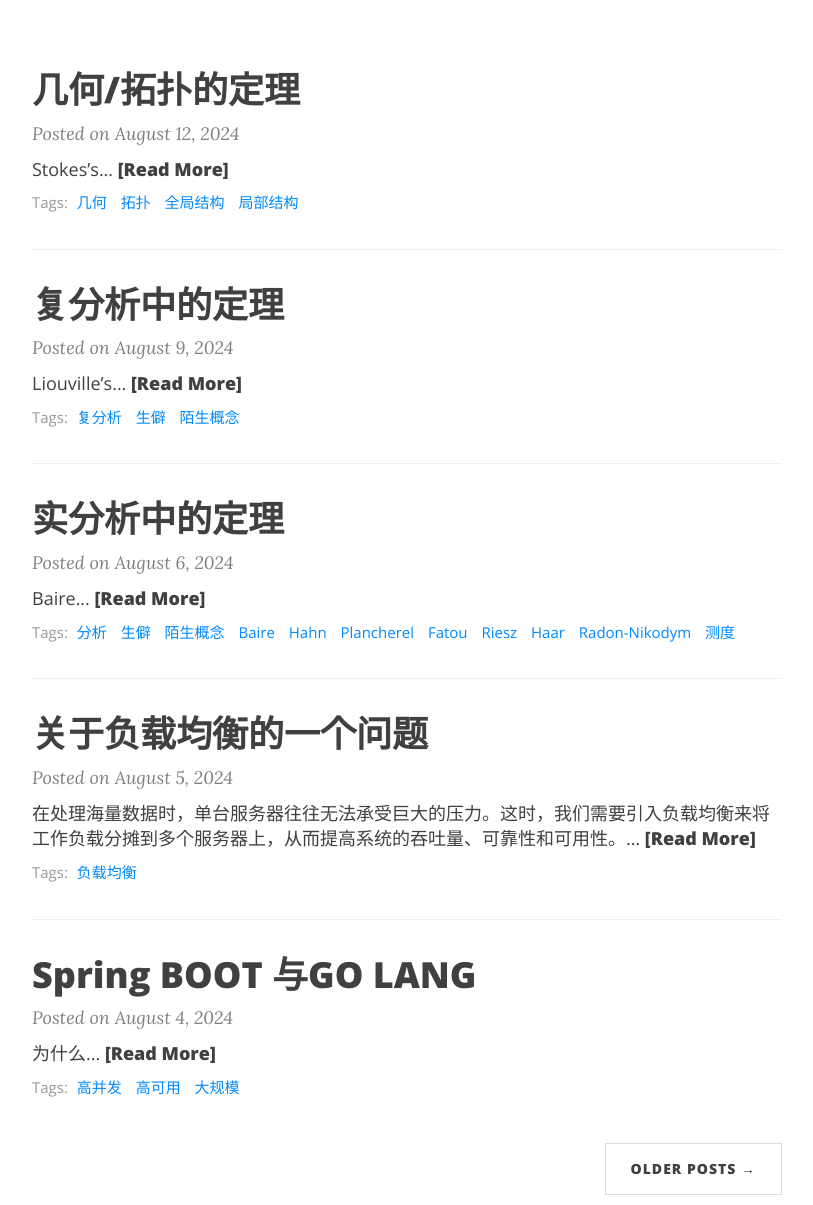
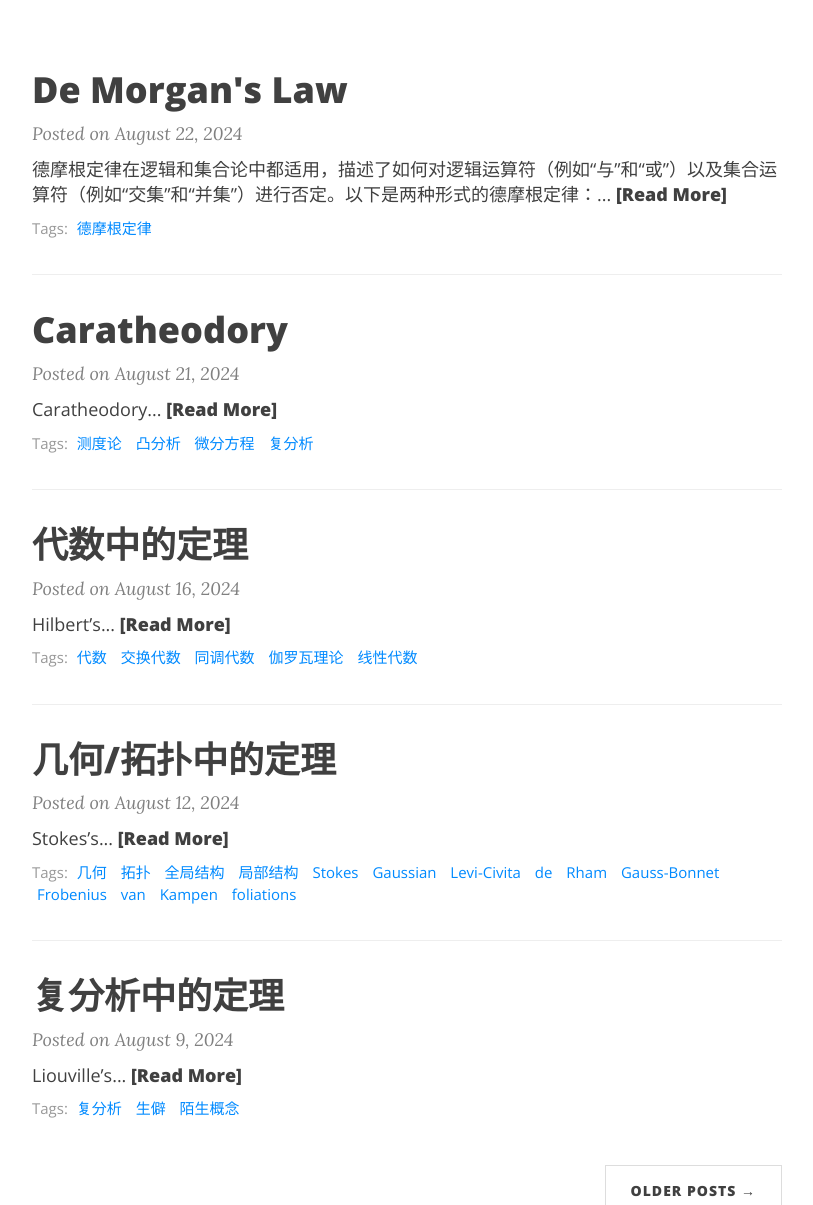
Before and after one commit to ZionPi/zionpi.github.io, a Jekyll site: the page built from index.html, in a window 1280 px wide and 1400 px high, scrolled down 294 px. Shown: the part 195-1400 px from the top of the window, without its empty margins (233-1046 px from the left). Built offline with Jekyll 4.4.1, drawn with Linux system fonts in a browser that asks for light colours; nearby versions of some CDN libraries; the list of posts is cut into pages by our own code; some of the changed lines change nothing that is shown.

Commit message:
add more posts

````diff
--- a/_posts/2024-08-12-random-geometry-topology.md
+++ b/_posts/2024-08-12-random-concept-geometry-topology.md
@@ -1,7 +1,7 @@
 ---
 layout: post
-title: 几何/拓扑的定理
-tags: 几何 拓扑 全局结构 局部结构
+title: 几何/拓扑中的定理
+tags: 几何 拓扑 全局结构 局部结构 Stokes Gaussian  Levi-Civita de Rham Gauss-Bonnet  Frobenius  van Kampen foliations
 ---
 ```
 Stokes’s theorem
@@ -28,65 +28,65 @@ Gauss-Bonnet theorem
 
 # 细节分析及例子:
 
-1. Stokes's theorem (斯托克斯定理):
+- Stokes's theorem (斯托克斯定理):
 
 作用: 将流形上的积分与边界上的积分联系起来，是微积分基本定理的高维推广。
 影响: 是微分几何和数学分析的基石，广泛应用于物理学，例如电磁学中的麦克斯韦方程组。
 例子: 计算向量场在曲面上的通量可以通过计算向量场旋度在曲面所围区域上的积分。
 
-2. Gaussian curvature (高斯曲率):
+- Gaussian curvature (高斯曲率):
 
 作用: 描述曲面在一点的弯曲程度。
 影响: 是微分几何的核心概念，对于理解曲面的几何性质至关重要。
 例子: 球面上的高斯曲率是正的，平面上的高斯曲率是零，马鞍面上的高斯曲率是负的。
 
-3. The Levi-Civita connection (列维-奇维塔联络):
+- The Levi-Civita connection (列维-奇维塔联络):
 
 作用: 定义了黎曼流形上向量场的协变导数，允许我们在曲面上进行微积分运算。
 影响: 是黎曼几何的基础，对于研究广义相对论至关重要。
 例子: 在球面上，Levi-Civita 联络可以用来定义测地线，即球面上两点之间的最短路径。
 
-4. The Lie derivative (李导数):
+- The Lie derivative (李导数):
 
 作用: 描述向量场沿着另一个向量场的变化率。
 影响: 是微分几何和李群理论的重要工具，用于研究对称性和守恒律。
 例子: 可以用来描述流体流动中速度场的变化。
 
-5. Foliations (叶状结构):
+- Foliations (叶状结构):
 
 作用: 将流形分解成低维子流形的并集。
 影响: 是研究动力系统和微分拓扑的重要工具。
 例子: 环面上的经线和纬线构成两个叶状结构。
 
-6. Van Kampen theorem (范坎彭定理):
+- Van Kampen theorem (范坎彭定理):
 
 作用: 通过将拓扑空间分解成更简单的部分来计算其基本群。
 影响: 是代数拓扑的重要工具，用于研究拓扑空间的连通性。
 例子: 可以用来计算圆环的基本群。
 
 
-7. Poincaré’s lemma (庞加莱引理):
+- Poincaré’s lemma (庞加莱引理):
 
 作用: 说明在可缩区域上，闭形式一定是恰当形式。
 影响: 是de Rham上同调理论的基础，对于研究流形的拓扑性质至关重要。
 例子: 在欧几里得空间中，任何闭形式都是恰当形式。
 
 
-8. De Rham cohomology and theorem (德拉姆上同调和定理):
+- De Rham cohomology and theorem (德拉姆上同调和定理):
 
 作用: 将流形的拓扑性质与微分形式联系起来。
 影响: 是微分几何和代数拓扑的桥梁，为研究流形提供了强大的工具。
 例子: 可以用来计算流形的贝蒂数，从而区分不同的拓扑空间。
 
 
-9. Frobenius theorem (弗罗贝尼乌斯定理):
+- Frobenius theorem (弗罗贝尼乌斯定理):
 
 作用: 给出向量场组构成可积分布的条件。
 影响: 是微分几何和偏微分方程理论的重要工具，用于研究积分流形的存在性。
 例子: 可以用来判断一个向量场组是否可以构成一个叶状结构。
 
 
-10. Gauss-Bonnet theorem (高斯-博内定理):
+- Gauss-Bonnet theorem (高斯-博内定理):
 
 作用: 将曲面的高斯曲率与其拓扑不变量联系起来。
 影响: 是微分几何的经典定理，揭示了曲面的几何性质与其拓扑性质之间的深刻联系。
@@ -94,10 +94,10 @@ Gauss-Bonnet theorem
 一些定理之间的直接联系：
 
 
-Stokes's theorem 是 de Rham 定理的关键组成部分.
-Levi-Civita 联络用于定义曲率，进而可以计算 Gaussian curvature.
-Frobenius theorem 可以用来判断一个向量场组是否构成一个 foliation.
-Gauss-Bonnet theorem 将 Gaussian curvature 与拓扑不变量 (欧拉示性数) 联系起来.
+- Stokes's theorem 是 de Rham 定理的关键组成部分.
+- Levi-Civita 联络用于定义曲率，进而可以计算 Gaussian curvature.
+- Frobenius theorem 可以用来判断一个向量场组是否构成一个 foliation.
+- Gauss-Bonnet theorem 将 Gaussian curvature 与拓扑不变量 (欧拉示性数) 联系起来.
 
 # 利用微分结构研究拓扑性质。
 
--- /dev/null
+++ b/_posts/2024-08-16-random-concept-algebra.md
@@ -0,0 +1,79 @@
+---
+layout: post
+title: 代数中的定理
+tags: 代数  交换代数 同调代数  伽罗瓦理论 线性代数
+---
+```
+Hilbert’s theorem
+Galois cohomology
+Galois extensions
+abelian Kummer theory
+infinite Galois extensions
+Nakayama’s lemma
+Hilbert’s Nullstellensatz
+Jordan normal form
+Grothendieck group
+Noether normalization theorem
+Noetherian rings and modules
+the de Rham complex
+Euler characteristic
+derived functors
+spectral sequences
+```
+# 整体联系：
+
+- 伽罗瓦理论 (Galois theory, Galois cohomology, Galois extensions, Abelian Kummer theory, Infinite Galois extensions): 这些概念都与研究域扩张及其自同构群有关，特别是研究如何用群论的工具来理解域扩张的结构。
+- 交换代数 (Hilbert’s Nullstellensatz, Noether normalization theorem, Noetherian rings and modules): 这些概念主要研究交换环及其理想的性质，尤其是在代数几何中有着重要的应用。
+- 线性代数 (Jordan normal form): 这是线性代数中的一个基本结果，用于将线性变换表示成一个简单的标准形式。
+- 同调代数 (Grothendieck group, Derived functors, Spectral sequences): 这些概念属于代数拓扑和同调代数的范畴，用于研究更复杂的代数结构和拓扑空间。
+
+细节分析及例子：
+
+1. Hilbert's theorem: 这其实是一个统称，涵盖了希尔伯特多个重要的定理，我们需要知道具体指的是哪一个。比如，希尔伯特基定理是交换代数的基础，说明诺特环上的所有理想都是有限生成的。
+
+2. Galois cohomology: 伽罗瓦上同调是将伽罗瓦群和群上同调联系起来，用于研究伽罗瓦扩张的更精细结构，例如研究域扩张中哪些元素可以由低次扩张的元素通过根式表达。
+
+3. Galois extensions: 伽罗瓦扩张是域扩张的一种特殊类型，其自同构群具有良好的性质，使得我们可以用群论的工具来研究域扩张。例如，有限伽罗瓦扩张对应于有限群。
+
+4. Abelian Kummer theory: 阿贝尔库默尔理论研究阿贝尔伽罗瓦扩张，即自同构群是阿贝尔群的伽罗瓦扩张，它提供了一种用域扩张的根式来描述阿贝尔扩张的方法。
+
+5. Infinite Galois extensions: 无限伽罗瓦扩张是自同构群是无限群的伽罗瓦扩张，例如代数闭包的伽罗瓦扩张。它们的结构更加复杂，需要用到更高级的工具，比如伽罗瓦上同调。
+
+6. Nakayama’s lemma: 中山引理是交换代数中的一个重要引理，它可以用来证明很多关于模的性质，例如有限生成模在局部环上的性质。
+
+7. Hilbert’s Nullstellensatz: 希尔伯特零点定理是代数几何的基础，它建立了代数簇和多项式环的理想之间的一一对应关系，例如，它可以用来证明代数闭域上的多项式方程组一定有解。
+
+8. Jordan normal form: 若尔当标准型是线性代数中的一个基本结果，它将线性变换表示成一个简单的标准形式，方便我们研究线性变换的性质，例如，它可以用来计算矩阵的幂次。
+
+9. Grothendieck group: 格罗滕迪克群是将一个交换幺半群推广到阿贝尔群的一种方法，在K理论中有着重要的应用。
+
+10. Noether normalization theorem: 诺特正规化定理是交换代数中的一个重要定理，它说明任何有限生成的代数都可以表示成一个多项式环上的有限生成模，这在代数几何中有重要的应用。
+
+11. Noetherian rings and modules: 诺特环和诺特模是交换代数中的基本概念，它们具有良好的性质，例如，诺特环上的所有理想都是有限生成的，诺特模的子模也是诺特模。
+
+12. the de Rham complex: 德拉姆复形是微分几何中的一个重要概念，它将微分形式和外微分联系起来，用于研究流形的拓扑性质。
+
+13. Euler characteristic: 欧拉示性数是拓扑不变量，它可以用来区分不同的拓扑空间，例如，球面的欧拉示性数是2，而环面的欧拉示性数是0。
+
+14. Derived functors: 导出函子是同调代数中的一个重要概念，它可以用来研究函子的同调性质，例如，Ext函子和Tor函子都是导出函子。
+
+15. Spectral sequences: 谱序列是同调代数中的一个高级工具，它可以用来计算复杂的同调群，例如，它可以用来计算纤维丛的同调群。
+
+
+# 用代数工具研究结构
+
+伽罗瓦理论及其相关概念 (Galois theory, Galois cohomology, Galois extensions, Abelian Kummer theory, Infinite Galois extensions) 是用群论来研究域扩张的结构。 它将域扩张与其自同构群联系起来，通过研究群的结构来理解域扩张的性质，例如可解性、根式可解性等。
+
+交换代数 (Hilbert’s Nullstellensatz, Noether normalization theorem, Noetherian rings and modules, Nakayama's lemma) 则是用环论和模论来研究代数簇和代数方程组的结构。 它将几何对象转化为代数对象，并通过研究理想、模等代数结构来理解几何对象的性质，例如维度、奇点等。
+
+线性代数 (Jordan normal form) 是用线性变换和矩阵来研究向量空间的结构。 若尔当标准型将线性变换分解成简单的块，从而揭示了线性变换的本质特征。
+
+同调代数 (Grothendieck group, Derived functors, Spectral sequences) 则是用更加抽象的代数结构来研究拓扑空间和代数结构的更深层次的结构。 它通过研究函子、复形、序列等概念，揭示了对象之间的联系和性质。
+
+总结来说，这些概念都体现了代数学的核心思想：将复杂的数学对象转化为代数结构，并通过研究代数结构的性质来理解原对象的性质。
+
+主题：用代数工具研究结构
+
+目标： 将复杂的数学对象转化为代数结构，并通过研究代数结构的性质来理解原对象的性质。
+手段： 群论、环论、模论、线性代数、同调代数等。
+应用： 域扩张、代数簇、向量空间、拓扑空间等。
--- /dev/null
+++ b/_posts/2024-08-21-caratheodory.md
@@ -0,0 +1,37 @@
+---
+layout: post
+title:  Caratheodory
+tags: 测度论 凸分析 微分方程 复分析
+---
+
+```
+ Caratheodory 测度延拓定理 (Caratheodory's Extension Theorem): 这是测度论中的一个重要定理，它断言：一个定义在环上的 σ-有限测度可以唯一地延拓到由该环生成的 σ-代数上。换句话说，如果我们有一个集合环 (ring of sets) 和一个在这个环上定义的测度，我们可以将这个测度扩展到更大的集合族 (σ-algebra) 上，并且这个扩展是唯一的。
+```
+
+
+### 关键点：
+
+- 环 (Ring of Sets): 一个集合族，在有限交和差运算下封闭。
+- σ-代数 (σ-algebra): 一个集合族，在可数并和补运算下封闭。
+- 测度 (Measure): 一个从集合到非负实数 (包括无穷大) 的函数，满足一些特定的性质，例如空集的测度为 0，以及可数可加性。
+- σ-有限测度 (σ-finite Measure): 可以表示为可数个有限测度集合的并的测度。
+
+### 意义： 该定理在构建勒贝格测度 (Lebesgue Measure) 时至关重要。它允许我们从一个更简单的集合族 (例如区间) 上定义的测度出发，将其扩展到更复杂的集合族上。
+
+```
+Caratheodory 凸包定理 (Caratheodory's Theorem on Convex Hulls): 这个定理是凸分析中的一个基本结果，它指出：在 n 维欧几里得空间中，任何一个点的凸包都可以表示为至多 n+1 个点的凸组合。
+```
+
+关键点：
+
+- 凸包 (Convex Hull): 包含给定点集的最小凸集。
+- 凸组合 (Convex Combination): 点集的线性组合，其中所有系数都是非负的，并且系数之和为 1。
+意义： 该定理简化了对凸包的描述，并为凸优化和计算几何提供了重要的工具。
+
+3. Caratheodory 解的存在性定理 (Caratheodory's Existence Theorem for Solutions of Differential Equations): 这个定理保证了在一定条件下，常微分方程的解的存在性。
+
+4. Caratheodory 度量 (Caratheodory Metric): 在复分析中，Caratheodory 度量用于度量两个区域之间的距离。
+
+总结:
+
+Caratheodory 在数学的多个领域都做出了重要贡献，他的名字与测度论、凸分析、微分方程和复分析中的重要定理和概念相关。 了解 Caratheodory 的工作对于理解这些领域的理论基础至关重要。
--- /dev/null
+++ b/_posts/2024-08-22-de-morgans-law.md
@@ -0,0 +1,34 @@
+---
+layout: post
+title:  De Morgan's Law
+tags: 德摩根定律
+---
+
+德摩根定律在逻辑和集合论中都适用，描述了如何对逻辑运算符（例如“与”和“或”）以及集合运算符（例如“交集”和“并集”）进行否定。以下是两种形式的德摩根定律：
+
+### 逻辑上的德摩根定律:
+
+非 (A 与 B) 等价于 (非 A) 或 (非 B)
+用符号表示：¬(A ∧ B) ⇔ (¬A) ∨ (¬B) 例如：并非 (下雨 且 打雷) 等价于 (不下雨) 或 (不打雷)
+
+非 (A 或 B) 等价于 (非 A) 与 (非 B) 用符号表示：¬(A ∨ B) ⇔ (¬A) ∧ (¬B) 例如：并非 (吃饭 或 睡觉) 等价于 (没吃饭) 且 (没睡觉)
+
+### 集合论中的德摩根定律:
+
+A 和 B 的并集的补集等于 A 的补集与 B 的补集的交集。 用符号表示： (A ∪ B)' = A' ∩ B'
+
+A 和 B 的交集的补集等于 A 的补集与 B 的补集的并集。 用符号表示： (A ∩ B)' = A' ∪ B'
+
+# 总结来说，德摩根定律的核心思想是：
+
+对一个 “与” 或 “交集” 运算进行否定，相当于对每个部分分别否定，然后将它们用 “或” 或 “并集” 连接起来。
+
+对一个 “或” 或 “并集” 运算进行否定，相当于对每个部分分别否定，然后将它们用 “与” 或 “交集” 连接起来。
+
+应用:
+
+德摩根定律在很多领域都有广泛的应用，例如：
+- 简化逻辑表达式: 可以用来简化复杂的逻辑表达式，使其更容易理解和分析。
+- 数字电路设计: 在设计数字电路时，可以使用德摩根定律来简化电路，减少元件数量，降低成本。
+- 数据库查询: 在数据库查询中，可以使用德摩根定律来优化查询语句，提高查询效率。
+- 编程: 在编写程序时，可以使用德摩根定律来简化条件语句，提高代码的可读性。
````
